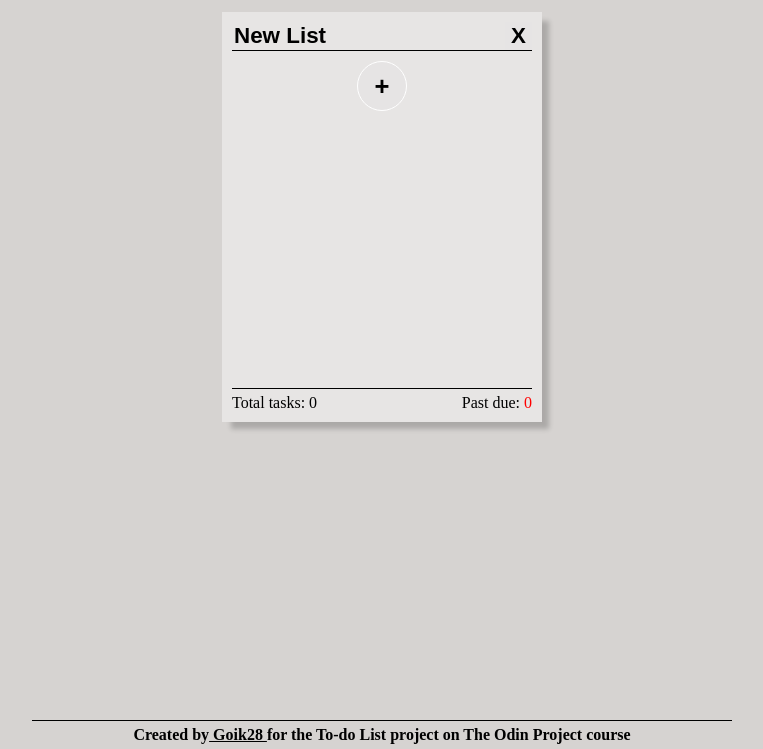
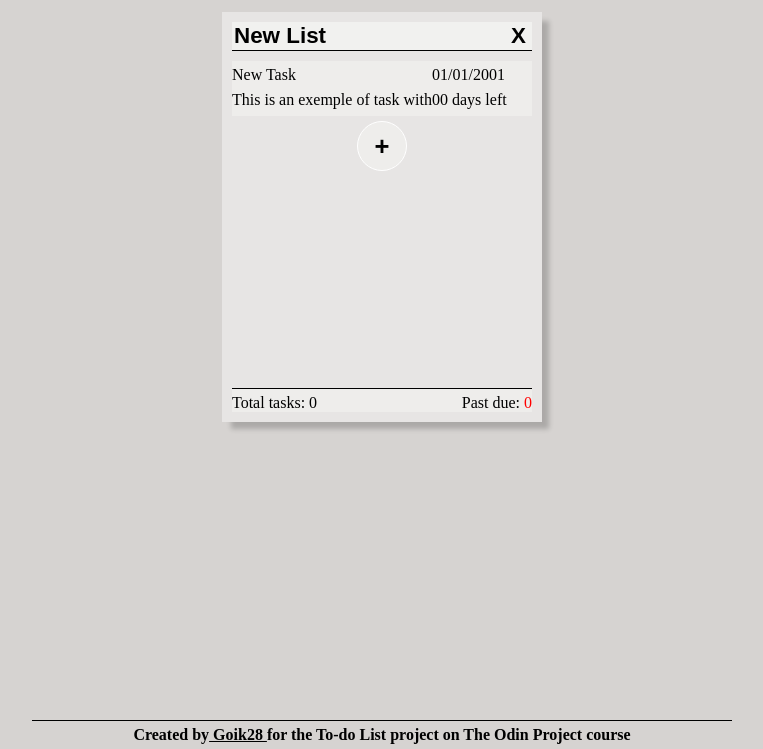
Before and after one commit to Goik28/Odin-TodoList, a website built with webpack: page dist/index.html in a window 1280 px wide. Shown: the part 51-800 px from the top of the page, without its empty margins (258-1021 px from the left). Built offline with nearby package versions, Linux system fonts and the light colour scheme.

Commit message:
Create task DOM model
Create DOM model for tasks and style it.
Change the style from some Components of the list.

```diff
--- a/src/Components/List/list.css
+++ b/src/Components/List/list.css
@@ -17,6 +17,7 @@
     align-items: center;
     border: solid black 0px;
     border-bottom-width: 1px;
+    background-color: rgba(245, 245, 244, 0.5);
 }
 
 .list-title {
@@ -25,25 +26,31 @@
     font-size: 1.4rem;
     font-weight: 700;
     border: solid rgba(255, 255, 255, 1) 0px;
-    background-color: #E7E5E4;
+    background-color: rgba(245, 245, 244, 0.5);
 }
 
 .list-tasks {
     flex: 1 1 auto;
     margin-top: 10px;
+    margin-bottom: 10px;
+    display: flex;
+    flex-direction: column;
+    align-items: center;
+    overflow: scroll;
 }
 
 .list-delButton {
-    background-color: rgba(231, 229, 228, 0.6);
+    background-color: rgba(245, 245, 244, 0.5);
     font-weight: 700;
     font-size: 1.4rem;
     border: solid rgba(255, 255, 255, 1) 0px;
 }
 
 .list-addButton {
+    flex: 0 0 auto;
     width: 50px;
     height: 50px;
-    background-color: rgba(231, 229, 228, 0.6);
+    background-color: rgba(245, 245, 244, 0.5);
     font-weight: 900;
     font-size: 1.6rem;
     border-radius: 50%;
@@ -61,6 +68,7 @@
 }
 
 .list-footer {
+    background-color: rgba(245, 245, 244, 0.5);
     align-self: stretch;
     display: flex;
     justify-content: space-between;
--- a/src/Components/List/listDOM.js
+++ b/src/Components/List/listDOM.js
@@ -1,4 +1,5 @@
 import './list.css';
+import createDOMTask from '../Task/taskDOM';
 export default createDOMList;
 
 function createDOMList() {
@@ -8,12 +9,15 @@ function createDOMList() {
 
     const taskList = document.createElement("div");
     taskList.className = "list-tasks";
+    taskList.id = "taskList";
     const addTaskButton = document.createElement("button");
     addTaskButton.className = "list-addButton";
     addTaskButton.textContent = "+";
+    createTask(addTaskButton);
 
     list.appendChild(createListHeader());
     list.appendChild(taskList);
+    taskList.appendChild(createDOMTask());
     taskList.appendChild(addTaskButton);
     list.appendChild(createListFooter());
 
@@ -44,6 +48,12 @@ function delList(event) {
     listToBeRemoved.parentNode.removeChild(listToBeRemoved);
 }
 
+function createTask(button){
+button.addEventListener("click",() =>{
+document.getElementById("taskList").insertBefore(createDOMTask(), button);
+});
+}
+
 function createListFooter() {
     const listFooter = document.createElement("div");
     listFooter.className = "list-footer";
--- a/src/Components/Task/task.css
+++ b/src/Components/Task/task.css
@@ -0,0 +1,27 @@
+.task-body{
+    display: flex;
+    flex-wrap: wrap;
+    background-color: rgba(245, 245, 244, 0.5);
+    row-gap: 5px;
+    margin-bottom: 5px;
+    padding: 5px 0px;
+}
+
+.task-title{
+    width: 200px;
+    height: 20px;
+}
+
+.task-date{
+    width: 100px;
+}
+
+.task-description{
+    width: 200px;
+    overflow: hidden;
+    height: 20px;
+}
+
+.task-daysLeft{
+    width: 100px;
+}
--- a/src/Components/Task/taskDOM.js
+++ b/src/Components/Task/taskDOM.js
@@ -0,0 +1,28 @@
+import './task.css';
+export default createDOMTask;
+
+function createDOMTask() {
+    const task = document.createElement("div");
+    task.className = "task-body";
+
+
+    const taskTitle = document.createElement("div");
+    taskTitle.className = "task-title";
+    taskTitle.textContent="New Task";
+    const taskDate = document.createElement("div");
+    taskDate.className = "task-date";
+    taskDate.textContent = "01/01/2001";
+    const taskDescription = document.createElement("div");
+    taskDescription.className = "task-description";
+    taskDescription.textContent="This is an exemple of task with a overflowing description";
+    const taskDaysLeft = document.createElement("div");
+    taskDaysLeft.className = "task-daysLeft";
+    taskDaysLeft.textContent = "00 days left";
+
+    task.appendChild(taskTitle);
+    task.appendChild(taskDate);
+    task.appendChild(taskDescription);
+    task.appendChild(taskDaysLeft);
+
+    return task;
+}
```
Also changed, not shown: dist/bundle.js.
